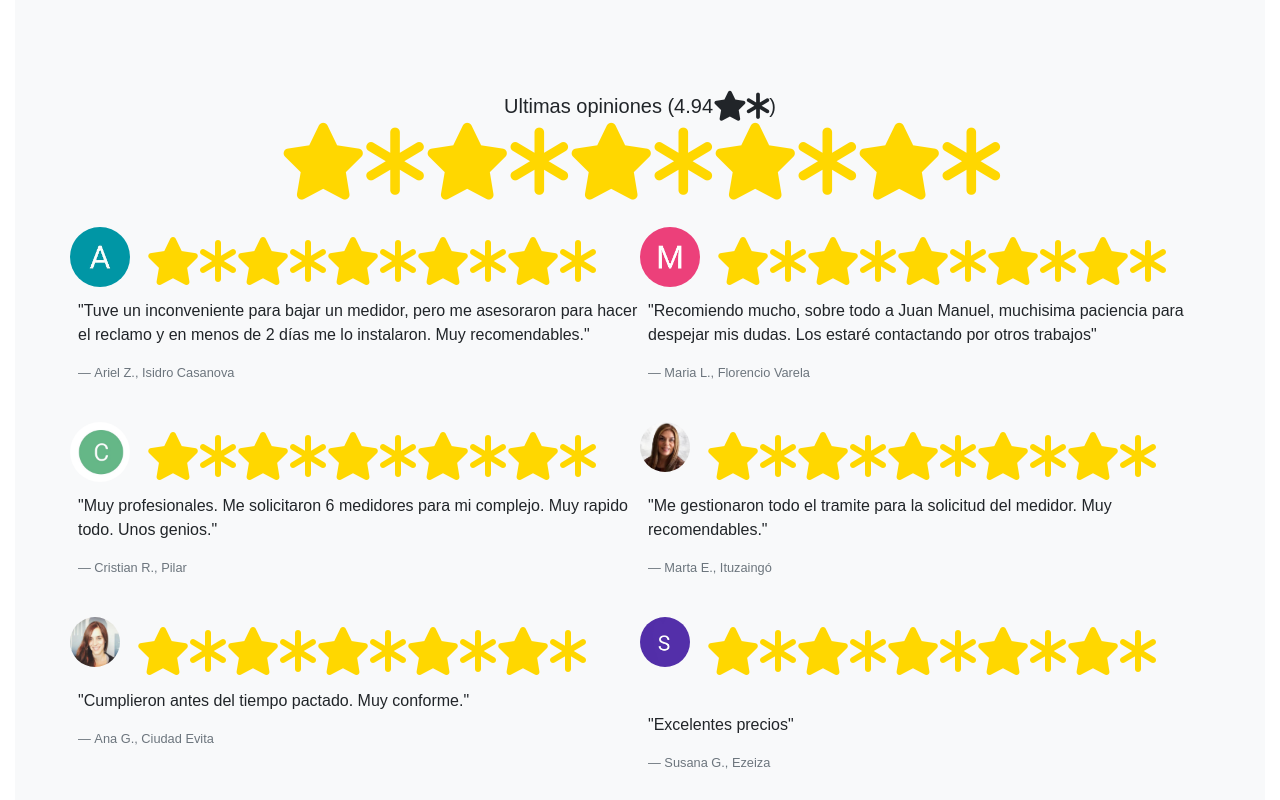
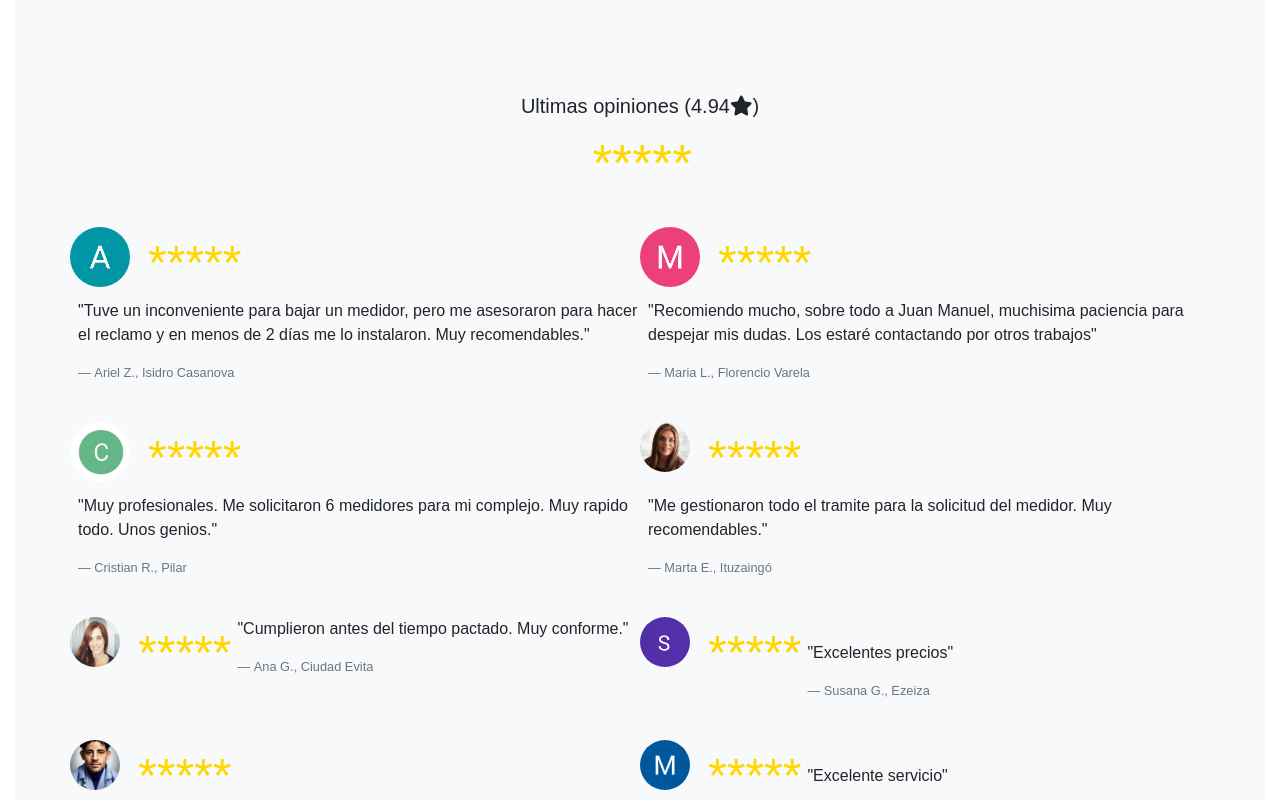
Before and after one commit to juanmluq/iluminartulugar, an Angular app: page /home in a window 1280 px wide. Shown: the part 2300-3100 px from the top of the page. Built offline with nearby package versions, Linux system fonts and the light colour scheme.

Commit message:
update edit error stars

```diff
--- a/src/app/home/home.html
+++ b/src/app/home/home.html
@@ -103,14 +103,15 @@
   <section class="bg-light py-5">
     <div class="container">
       <div class="text-center mb-4">
-        <h5>Ultimas opiniones (4.94<i class="fa-solid fa-star fa-xl">*</i>)
+        <h5>Ultimas opiniones (4.94<i class="fa-solid fa-star"></i>)
 </h5>
             <div class="stars" style="color: gold; font-size: 3.2rem; margin-bottom: 10px;">
-              <i class="fa-solid fa-star fa-xl">*</i>
-              <i class="fa-solid fa-star fa-xl">*</i>
-              <i class="fa-solid fa-star fa-xl">*</i>
-              <i class="fa-solid fa-star fa-xl">*</i>
-              <i class="fa-solid fa-star fa-xl">*</i>
+              <i >*</i>
+              <i>*</i>
+              <i >*</i>
+              <i>*</i>
+              <i >*</i>
+
             </div>
           </div>
       <div class="row">
@@ -118,11 +119,11 @@
           <div class="d-flex align-items-start mb-4 row">
             <img src="/assets/letraA.jpg" alt="Cliente 1" class="rounded-circle align-items-center mr-3" style="width: 60px; height: 60px;">
             <div class="stars" style="color: gold; font-size: 3rem;">
-              <i class="fas fa-star">*</i>
-              <i class="fas fa-star">*</i>
-              <i class="fas fa-star">*</i>
-              <i class="fas fa-star">*</i>
-              <i class="fas fa-star">*</i>
+              <i >*</i>
+              <i >*</i>
+              <i >*</i>
+              <i >*</i>
+              <i >*</i>
             </div>
 
             <blockquote class="blockquote flex-grow-1 ml-2 text-adpt">
@@ -137,11 +138,11 @@
           <div class="d-flex align-items-start mb-4 row">
             <img src="/assets/letraM.png" alt="Cliente 1" class="rounded-circle align-items-center mr-3" style="width: 60px; height: 60px;">
             <div class="stars" style="color: gold; font-size: 3rem;">
-              <i class="fas fa-star">*</i>
-              <i class="fas fa-star">*</i>
-              <i class="fas fa-star">*</i>
-              <i class="fas fa-star">*</i>
-              <i class="fas fa-star">*</i>
+              <i >*</i>
+              <i >*</i>
+              <i >*</i>
+              <i >*</i>
+              <i >*</i>
             </div>
 
             <blockquote class="blockquote flex-grow-1 ml-2 text-adpt">
@@ -156,11 +157,11 @@
           <div class="d-flex align-items-start mb-4 row">
             <img src="/assets/perfilc.jpg" alt="Cliente 1" class="rounded-circle align-items-center mr-3" style="width: 60px; height: 60px;">
             <div class="stars" style="color: gold; font-size: 3rem;">
-              <i class="fas fa-star">*</i>
-              <i class="fas fa-star">*</i>
-              <i class="fas fa-star">*</i>
-              <i class="fas fa-star">*</i>
-              <i class="fas fa-star">*</i>
+              <i >*</i>
+              <i >*</i>
+              <i >*</i>
+              <i >*</i>
+              <i >*</i>
             </div>
 
             <blockquote class="blockquote flex-grow-1 ml-2 text-adpt">
@@ -175,11 +176,11 @@
           <div class="d-flex align-items-start mb-4 row">
             <img src="assets/perfil1.jpg" alt="Cliente 2" class="rounded-circle mr-3" style="width: 50px; height: 50px;">
             <div class="stars" style="color: gold; font-size: 3rem;">
-              <i class="fas fa-star">*</i>
-              <i class="fas fa-star">*</i>
-              <i class="fas fa-star">*</i>
-              <i class="fas fa-star">*</i>
-              <i class="fas fa-star">*</i>
+              <i >*</i>
+              <i >*</i>
+              <i >*</i>
+              <i >*</i>
+              <i >*</i>
             </div>
             <blockquote class="blockquote flex-grow-1 ml-2 text-adpt">
               <p>"Me gestionaron todo el tramite para la solicitud del medidor. Muy recomendables."</p>
@@ -191,11 +192,11 @@
           <div class="d-flex align-items-start mb-4 row">
             <img src="assets/perfil2.jpg" alt="Cliente 3" class="rounded-circle mr-3" style="width: 50px; height: 50px;">
             <div class="stars" style="color: gold; font-size: 3rem;">
-              <i class="fas fa-star">*</i>
-              <i class="fas fa-star">*</i>
-              <i class="fas fa-star">*</i>
-              <i class="fas fa-star">*</i>
-              <i class="fas fa-star">*</i>
+              <i >*</i>
+              <i >*</i>
+              <i >*</i>
+              <i >*</i>
+              <i >*</i>
             </div>
             <blockquote class="blockquote flex-grow-1 ml-2 text-adpt">
               <p>"Cumplieron antes del tiempo pactado. Muy conforme."</p>
@@ -207,11 +208,11 @@
           <div class="d-flex align-items-start mb-4 row">
             <img src="assets/perfilS.jpg" alt="Cliente 4" class="rounded-circle mr-3" style="width: 50px; height: 50px;">
             <div class="stars" style="color: gold; font-size: 3rem;">
-              <i class="fas fa-star">*</i>
-              <i class="fas fa-star">*</i>
-              <i class="fas fa-star">*</i>
-              <i class="fas fa-star">*</i>
-              <i class="fas fa-star">*</i>
+              <i >*</i>
+              <i >*</i>
+              <i >*</i>
+              <i >*</i>
+              <i >*</i>
             </div>
             <blockquote class="blockquote flex-grow-1 ml-2 text-adpt">
               <br>
@@ -224,11 +225,11 @@
           <div class="d-flex align-items-start mb-4 row">
             <img src="assets/perfilhombre.jpg" alt="Cliente 5" class="rounded-circle mr-3" style="width: 50px; height: 50px;">
             <div class="stars" style="color: gold; font-size: 3rem;">
-              <i class="fas fa-star">*</i>
-              <i class="fas fa-star">*</i>
-              <i class="fas fa-star">*</i>
-              <i class="fas fa-star">*</i>
-              <i class="fas fa-star">*</i>
+              <i >*</i>
+              <i >*</i>
+              <i >*</i>
+              <i >*</i>
+              <i >*</i>
             </div>
             <blockquote class="blockquote flex-grow-1 ml-2 text-adpt">
               <p>"Responden al instante y te despejan todas las dudas. Hice la instalación completa de mi casa y quedo impecable. Muy prolijos y ordenados. Muchas gracias chicos."</p>
@@ -240,11 +241,11 @@
           <div class="d-flex align-items-start mb-4 row">
             <img src="assets/perfilm.jpg" alt="Cliente 6" class="rounded-circle mr-3" style="width: 50px; height: 50px;">
             <div class="stars" style="color: gold; font-size: 3rem; ">
-              <i class="fas fa-star">*</i>
-              <i class="fas fa-star">*</i>
-              <i class="fas fa-star">*</i>
-              <i class="fas fa-star">*</i>
-              <i class="fas fa-star">*</i>
+              <i >*</i>
+              <i >*</i>
+              <i >*</i>
+              <i >*</i>
+              <i >*</i>
             </div>
             <blockquote class="blockquote flex-grow-1 ml-2 text-adpt">
               <br>
```
